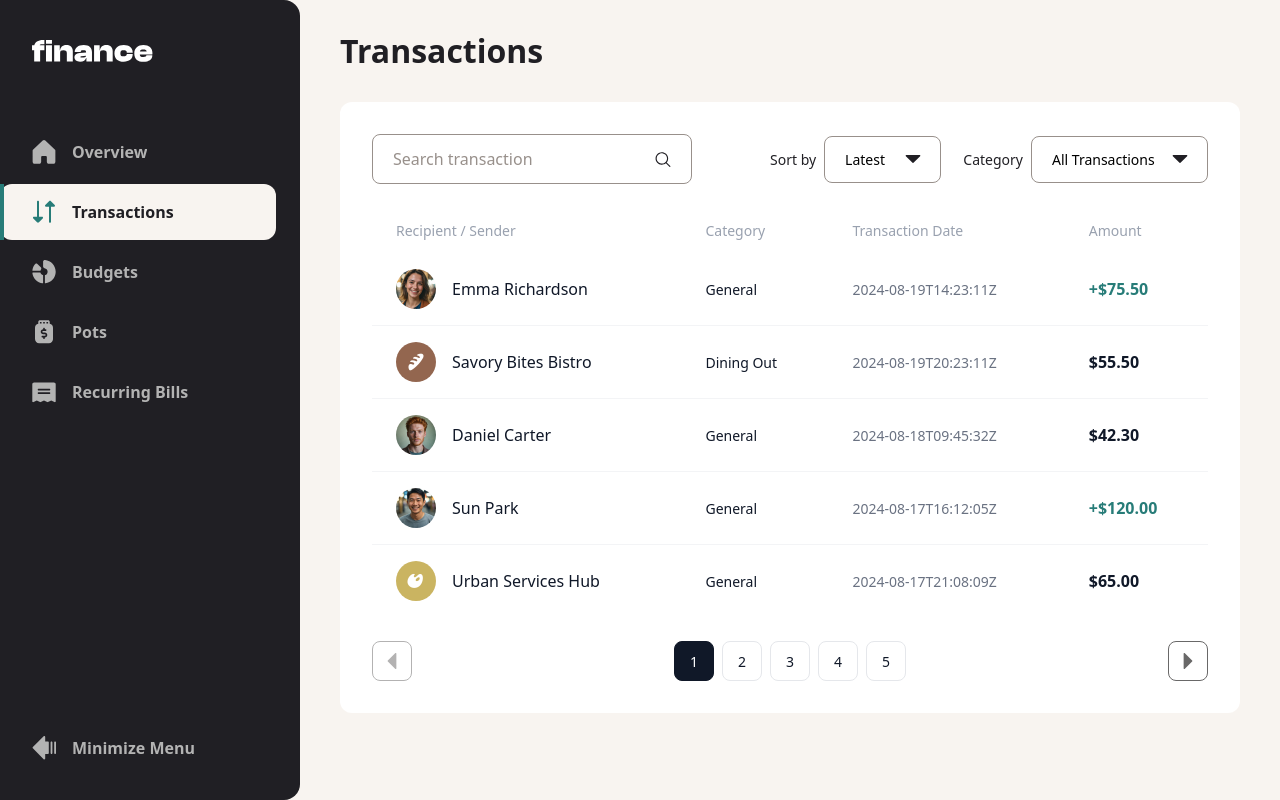
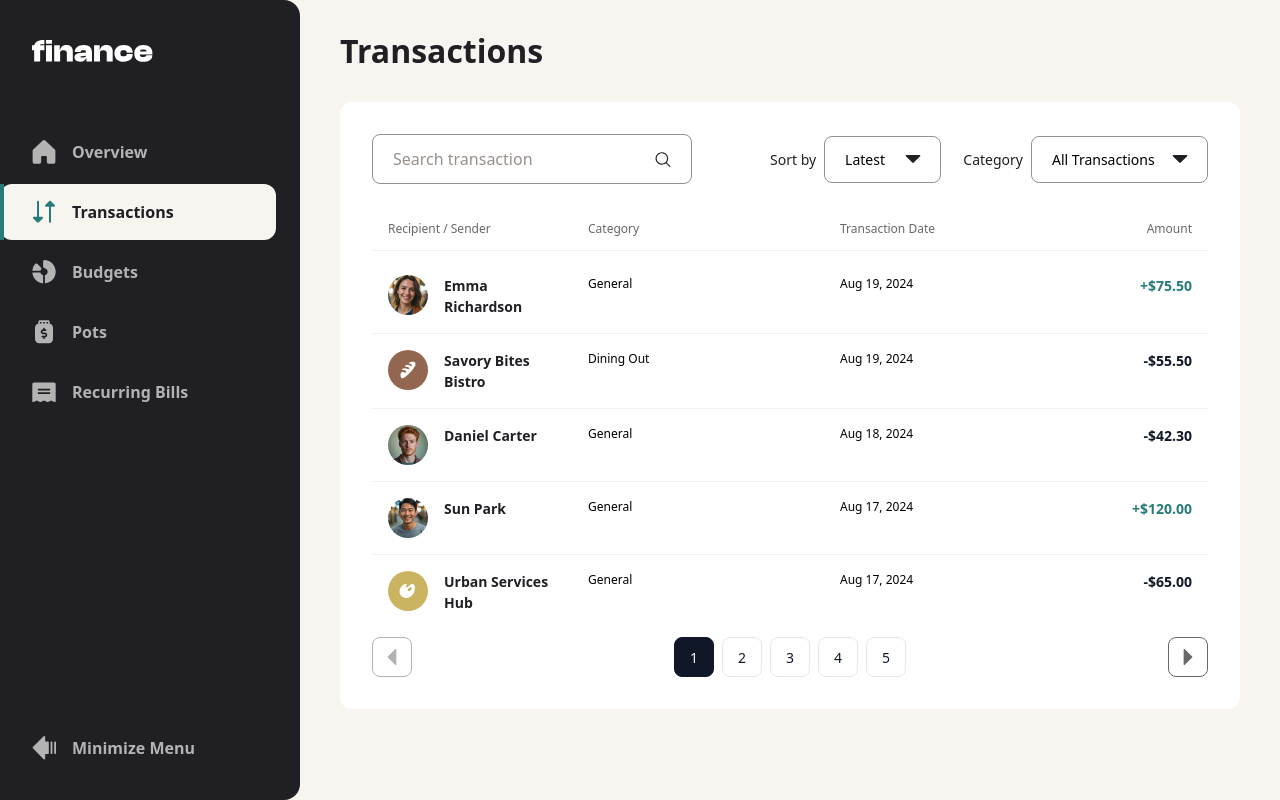
Before and after one commit to tryea/frontend-mentor-personal-finance-app, a Next.js app: page /transactions in a window 1280 px wide. Built offline with nearby package versions, Linux system fonts and the light colour scheme.

Commit message:
refactor(transactions): improve data table layout and responsiveness
- Replace table with flex layout for better responsiveness
- Add consistent spacing and styling
- Format date display consistently
- Improve mobile view layout

```diff
--- a/src/modules/transactions/ui/components/DataTable.tsx
+++ b/src/modules/transactions/ui/components/DataTable.tsx
@@ -1,3 +1,5 @@
+import React from "react";
+
 interface Transaction {
   avatar: string;
   name: string;
@@ -15,94 +17,52 @@ export const DataTable = ({ transactions }: DataTableProps) => {
   return (
     <div>
       {/* Desktop Table */}
-      <div className="hidden md:block">
-        <table className="min-w-full">
-          <thead>
-            <tr>
-              <th className="px-6 py-3 text-left text-preset-4 text-gray-400">
-                Recipient / Sender
-              </th>
-              <th className="px-6 py-3 text-left text-preset-4 text-gray-400">
+      <div className="hidden md:flex flex-col gap-6">
+        {/* Table Header */}
+        <div className="w-full flex flex-row px-4 py-3 gap-8 text-preset-5 text-grey-500 border-b border-grey-100">
+          <div className="flex flex-1 flex-grow">Recipient / Sender</div>
+          <div className="flex flex-none md:w-[80px] lg:w-[220px]">
             Category
-              </th>
-              <th className="px-6 py-3 text-left text-preset-4 text-gray-400">
+          </div>
+          <div className="flex flex-none md:w-[88px] lg:w-[120px]">
             Transaction Date
-              </th>
-              <th className="px-6 py-3 text-left text-preset-4 text-gray-400">
+          </div>
+          <div className="flex flex-none md:w-[88px] lg:w-[200px] justify-end">
             Amount
-              </th>
-            </tr>
-          </thead>
-          <tbody className="divide-y divide-gray-100 bg-white">
+          </div>
+        </div>
+
+        <div className="w-full flex flex-col gap-4">
           {transactions.map((transaction: Transaction, index: number) => (
-              <tr key={index}>
-                <td className="whitespace-nowrap px-6 py-4">
-                  <div className="flex items-center">
-                    <div className="h-10 w-10 flex-shrink-0">
+            <React.Fragment key={`wrapper-${index}`}>
+              <div
+                key={`data-${index}`}
+                className="flex flex-row px-4 gap-8 text-preset-5"
+              >
+                <div className="flex flex-1 flex-grow flex-row gap-4">
+                  <div className="flex flex-none w-10 aspect-square">
                     <img
                       className="h-10 w-10 rounded-full"
                       src={transaction.avatar}
                       alt=""
                     />
                   </div>
-                    <div className="ml-4">
-                      <div className="text-preset-3 font-medium text-gray-900">
+                  <div className="text-preset-4-bold text-grey-900 flex-1 flex">
                     {transaction.name}
                   </div>
                 </div>
-                  </div>
-                </td>
-                <td className="whitespace-nowrap px-6 py-4">
-                  <div className="text-preset-4 text-gray-900">
+                <div className="flex flex-none md:w-[80px] lg:w-[220px]">
                   {transaction.category}
                 </div>
-                </td>
-                <td className="whitespace-nowrap px-6 py-4">
-                  <div className="text-preset-4 text-gray-500">
-                    {transaction.date}
-                  </div>
-                </td>
-                <td
-                  className={`whitespace-nowrap px-6 py-4 text-preset-3 font-semibold ${
-                    transaction.amount > 0 ? "text-green-500" : "text-gray-900"
-                  }`}
-                >
-                  {transaction.amount > 0 ? "+" : ""}$
-                  {Math.abs(transaction.amount).toFixed(2)}
-                </td>
-              </tr>
-            ))}
-          </tbody>
-        </table>
-      </div>
-
-      {/* Mobile Cards */}
-      <div className="block md:hidden">
-        <div className="space-y-4">
-          {transactions.map((transaction: Transaction, index: number) => (
-            <div
-              key={index}
-              className="flex items-center justify-between rounded-lg bg-white p-4"
-            >
-              <div className="flex items-center">
-                <div className="h-10 w-10 flex-shrink-0">
-                  <img
-                    className="h-10 w-10 rounded-full"
-                    src={transaction.avatar}
-                    alt=""
-                  />
-                </div>
-                <div className="ml-4">
-                  <div className="text-preset-3 font-medium text-gray-900">
-                    {transaction.name}
-                  </div>
-                  <div className="text-preset-4 text-gray-500">
-                    {transaction.date}
-                  </div>
-                </div>
+                <div className="flex flex-none md:w-[88px] lg:w-[120px]">
+                  {new Date(transaction.date).toLocaleDateString("en-US", {
+                    day: "numeric",
+                    month: "short",
+                    year: "numeric",
+                  })}
                 </div>
                 <div
-                className={`text-preset-3 font-semibold ${
+                  className={`flex flex-none md:w-[88px] lg:w-[200px] justify-end text-preset-4-bold ${
                     transaction.amount > 0 ? "text-green-500" : "text-gray-900"
                   }`}
                 >
@@ -110,6 +70,72 @@ export const DataTable = ({ transactions }: DataTableProps) => {
                   {Math.abs(transaction.amount).toFixed(2)}
                 </div>
               </div>
+              {index < transactions.length - 1 && (
+                <div
+                  key={`divider-${index}`}
+                  className="h-[1px] w-full bg-grey-100"
+                />
+              )}
+            </React.Fragment>
+          ))}
+        </div>
+      </div>
+
+      {/* Mobile Cards */}
+      <div className="block md:hidden">
+        <div className="w-full flex flex-col gap-4">
+          {transactions.map((transaction: Transaction, index: number) => (
+            <React.Fragment key={`wrapper-${index}`}>
+              <div
+                key={index}
+                className="flex flex-row items-center justify-between"
+              >
+                <div className="flex items-center gap-3 flex-row">
+                  {/* Avatar */}
+                  <div className="h-8 w-8 flex-shrink-0">
+                    <img
+                      className="h-8 w-8 rounded-full"
+                      src={transaction.avatar}
+                      alt=""
+                    />
+                  </div>
+                  {/* Information */}
+                  <div className="flex flex-col gap-1 justify-center items-start">
+                    <div className="text-preset-4-bold text-grey-900">
+                      {transaction.name}
+                    </div>
+                    <div className="text-preset-5 text-grey-500">
+                      {transaction.category}
+                    </div>
+                  </div>
+                </div>
+                <div className="flex flex-col gap-1 justify-center items-start text-right">
+                  <div
+                    className={`text-preset-4-bold ${
+                      transaction.amount > 0
+                        ? "text-green-500"
+                        : "text-gray-900"
+                    }`}
+                  >
+                    {transaction.amount > 0 ? "+" : "-"}$
+                    {Math.abs(transaction.amount).toFixed(2)}
+                  </div>
+                  <div className="text-preset-5 text-grey-500">
+                    {new Date(transaction.date).toLocaleDateString("en-US", {
+                      day: "numeric",
+                      month: "short",
+                      year: "numeric",
+                    })}
+                  </div>
+                </div>
+              </div>
+              {index < transactions.length - 1 && (
+                <div
+                  key={`divider-${index}`}
+                  className="h-[1px] w-full bg-grey-100"
+                />
+              )}
+            </React.Fragment>
           ))}
         </div>
       </div>
```
Lines whose indentation alone changed are shown as unchanged.
